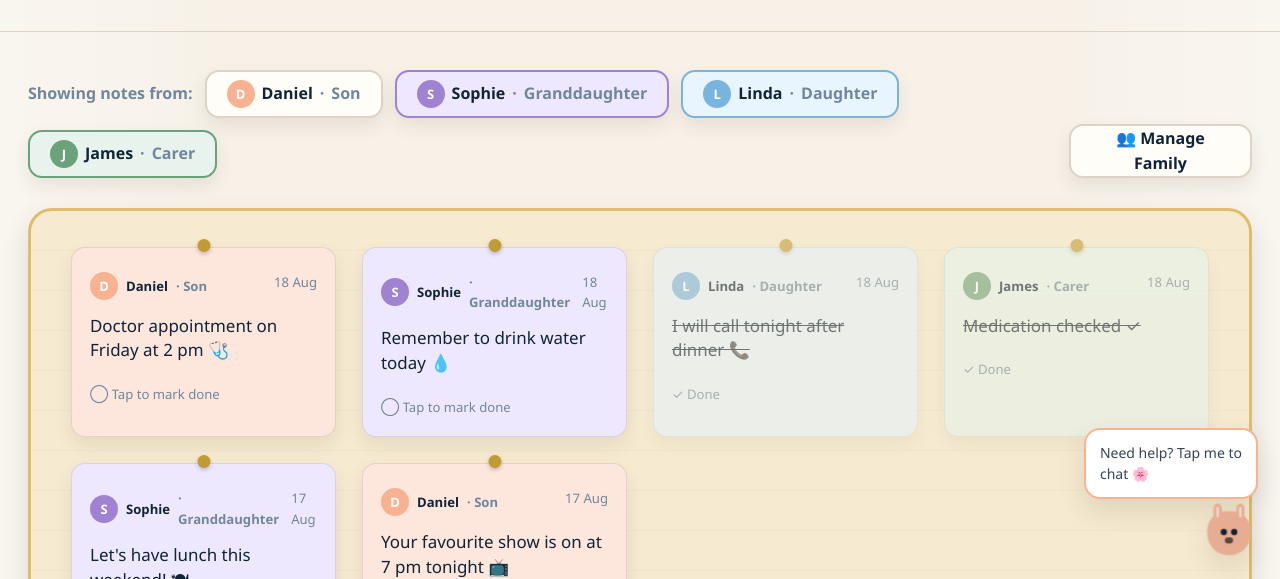
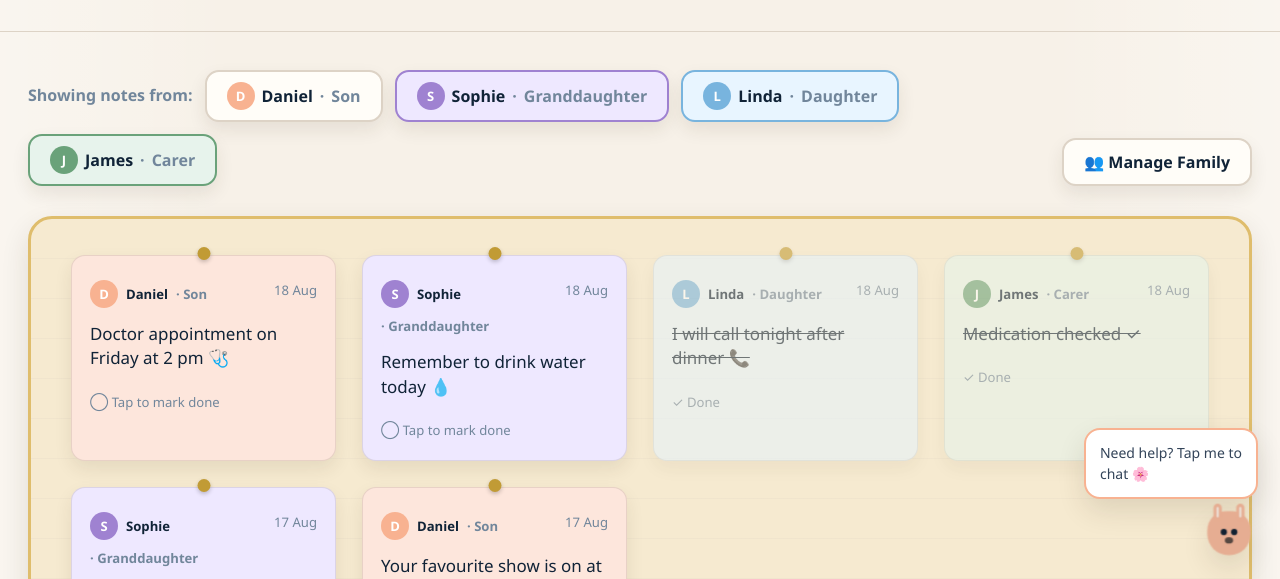
Before and after one commit to xmen0022-dev/AgeTogether_Project, a website: page index.html in a window 1280 px wide. Both pictures are taken after a click on the button "Get Started". Shown: the part 215-794 px from the top of the page. Drawn offline with nearby package versions, Linux system fonts and the light colour scheme; no server answers.

Commit message:
fix: improve large text family layout

```diff
--- a/styles.css
+++ b/styles.css
@@ -496,6 +496,20 @@ h3 {
   align-items: flex-end;
 }
 
+.family-toolbar .chips,
+.friends-toolbar .chips {
+  flex: 1 1 auto;
+  min-width: 0;
+}
+
+.family-toolbar .outline-btn,
+.friends-toolbar .outline-btn {
+  flex: 0 0 auto;
+  max-width: 210px;
+  white-space: normal;
+  line-height: 1.25;
+}
+
 .tabs,
 .chips {
   display: flex;
@@ -522,7 +536,12 @@ h3 {
 .pill {
   display: inline-flex;
   align-items: center;
+  flex-wrap: wrap;
   gap: 7px;
+  height: auto;
+  padding-block: 10px;
+  line-height: 1.25;
+  white-space: normal;
 }
 
 .pill.active,
@@ -681,7 +700,7 @@ h3 {
 .note-area {
   min-height: 442px;
   display: grid;
-  grid-template-columns: repeat(4, minmax(190px, 1fr));
+  grid-template-columns: repeat(auto-fit, minmax(min(100%, 260px), 1fr));
   align-content: start;
   gap: 26px;
   padding: 36px 40px;
@@ -693,8 +712,13 @@ h3 {
 }
 
 .friend-note-area {
-  grid-template-columns: repeat(4, minmax(210px, 1fr));
+  grid-template-columns: repeat(auto-fit, minmax(min(100%, 280px), 1fr));
   background-color: #fffdf8;
+}
+
+body.text-size-4 .note-area,
+body.text-size-5 .note-area {
+  grid-template-columns: repeat(auto-fit, minmax(min(100%, 320px), 1fr));
 }
 
 .note {
@@ -749,6 +773,8 @@ h3 {
 
 .note-head {
   display: flex;
+  flex-wrap: wrap;
+  align-items: flex-start;
   justify-content: space-between;
   gap: 12px;
   margin-bottom: 14px;
@@ -759,14 +785,18 @@ h3 {
 .note-head strong {
   display: inline-flex;
   align-items: center;
+  flex: 1 1 160px;
+  flex-wrap: wrap;
   gap: 8px;
   color: var(--ink);
+  min-width: 0;
 }
 
 .note p {
   margin-bottom: 18px;
   font-size: 1.06em;
   line-height: 1.45;
+  overflow-wrap: anywhere;
 }
 
 .note-action {
```
